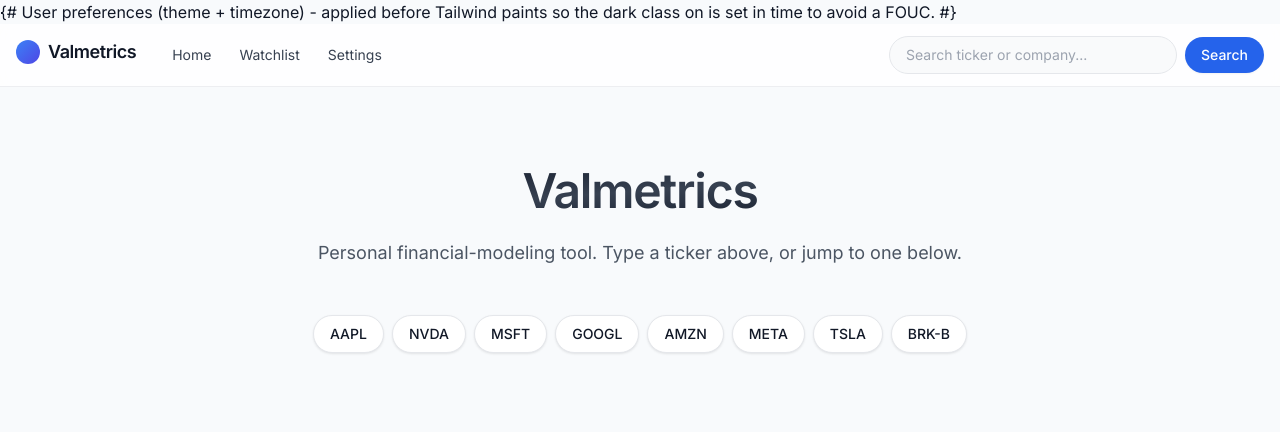
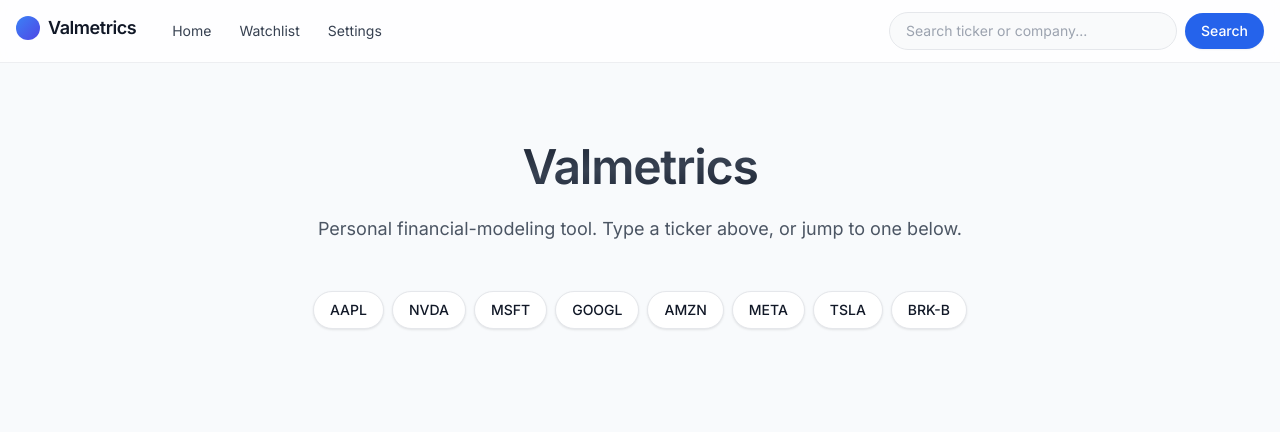
Before and after one commit to Parhamzn/valmetrics, a Django app: page / in a window 1280 px wide. Shown: the top 432 px of the page. Run offline with Django 5.2, Linux system fonts and the light colour scheme; some libraries are stand-ins or nearby versions.

Commit message:
Fix: multi-line {# ... #} rendered as literal text on every page
Django's {# ... #} comments are single-line only. Spanning newlines makes
Django treat the block as plain content, so the comment was leaking into
the rendered HTML above the nav. Collapsed to a single line.

```diff
--- a/templates/base.html
+++ b/templates/base.html
@@ -8,8 +8,7 @@
     <link rel="preconnect" href="https://fonts.gstatic.com" crossorigin>
     <link href="https://fonts.googleapis.com/css2?family=Inter:wght@400;500;600;700&family=JetBrains+Mono:wght@400;500&display=swap" rel="stylesheet">
 
-    {# User preferences (theme + timezone) - applied before Tailwind paints
-       so the dark class on <html> is set in time to avoid a FOUC. #}
+    {# User preferences (theme + timezone), applied before Tailwind paints to avoid a FOUC. #}
     <script>
       (function() {
         var stored = {};
```
